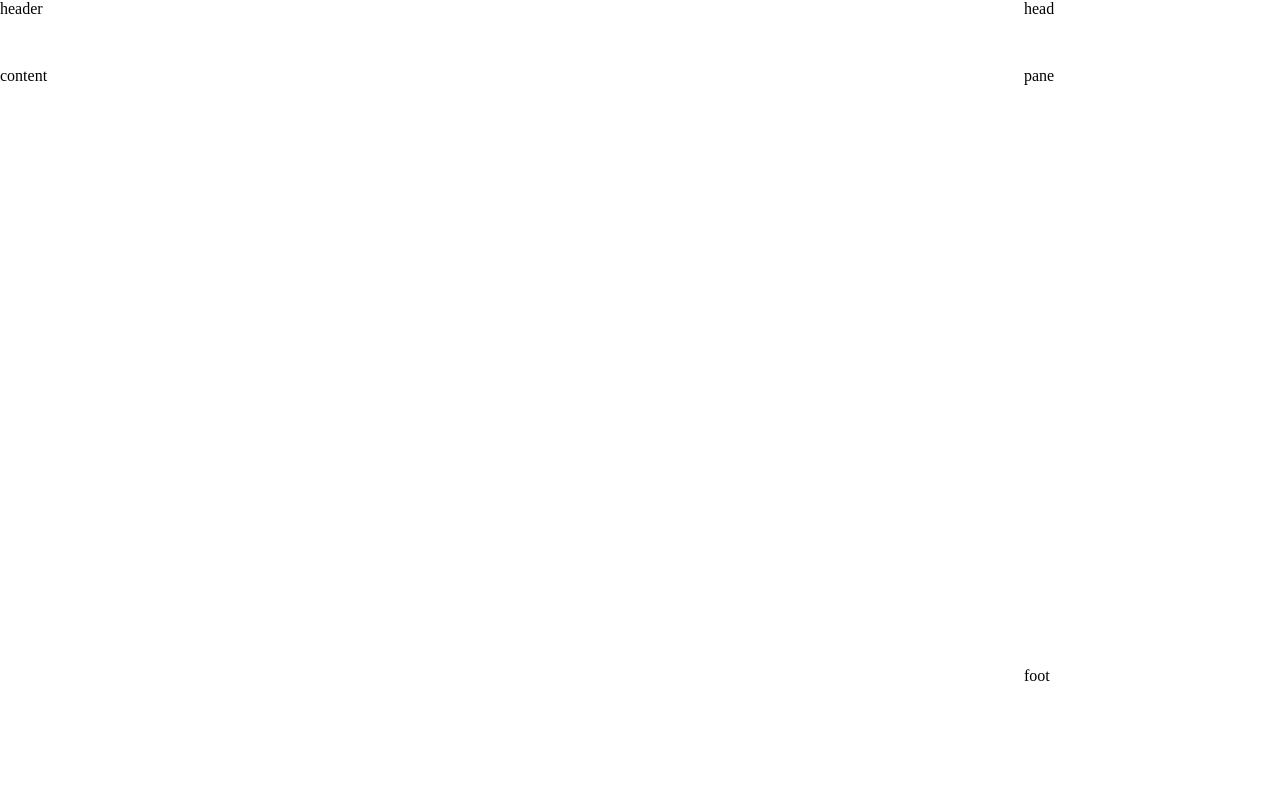
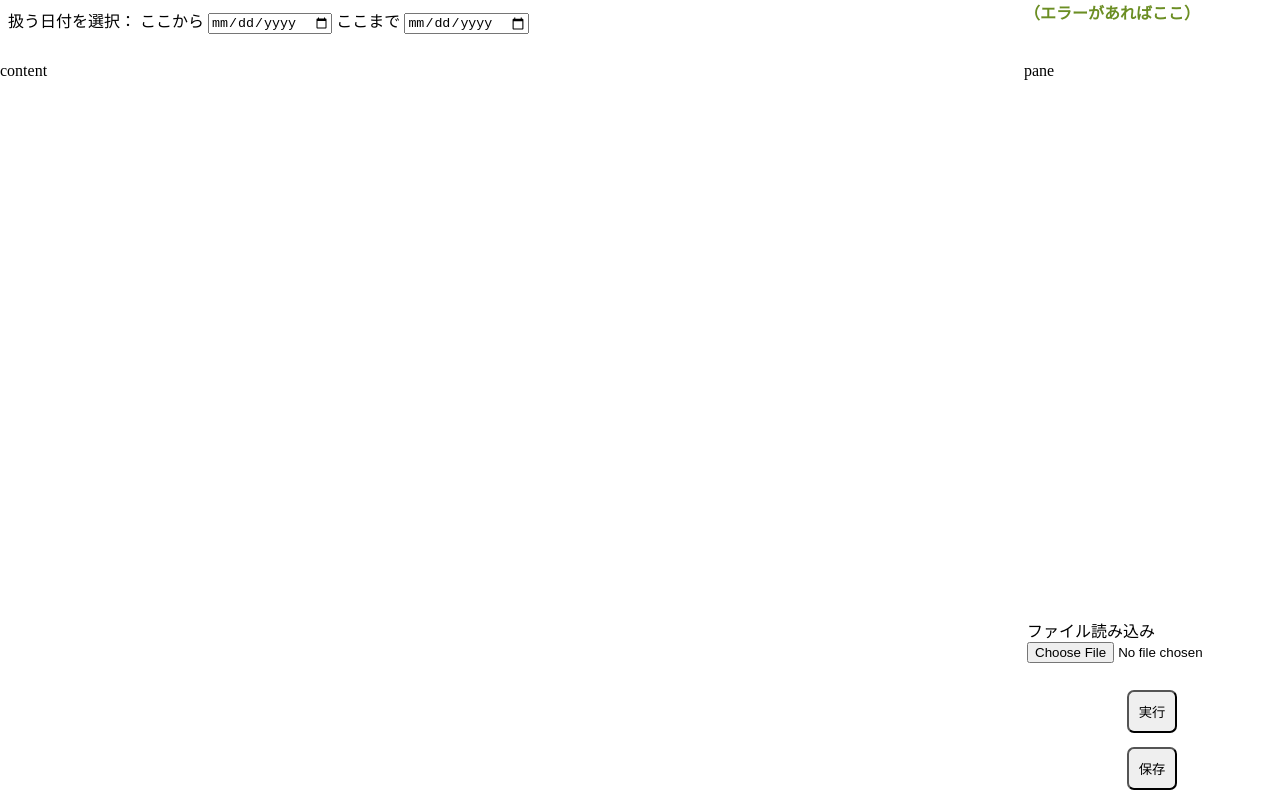
Before and after one commit to lesguillemets/nutritious-guacamole, a website built with webpack: page index.html in a window 1280 px wide. Built offline with nearby package versions, Linux system fonts and the light colour scheme.

Commit message:
basic html structure

```diff
--- a/index.html
+++ b/index.html
@@ -7,11 +7,34 @@
 </head>
 <body>
 	<div class="container">
-		<div class="main-header">header</div>
+		<div class="main-header">
+			<div class="date-selecter-container">
+				扱う日付を選択：
+				<label for="date-start">ここから</label>
+				<input type="date" id="date-start" name="date-start" value="">
+				<label for="date-start">ここまで</label>
+				<input type="date" id="date-start" name="date-start" value="">
+			</div>
+		</div>
 		<div class="main-content">content</div>
-		<div class="right-head">head</div>
+		<div class="right-head">
+			<div class="error-msg" id="error-container">（エラーがあればここ）</div>
+		</div>
 		<div class="right-pane">pane</div>
-		<div class="right-foot">foot</div>
+		<div class="right-foot">
+			<div class="control-buttons">
+				<div id="prev-data-container">
+					<label for="prev-data-file">ファイル読み込み</label>
+					<input type="file" id="prev-data-file" name="prev-data-file" value="">
+				</div>
+				<div id="exec-button-container">
+					<button id="exec-button" class="normal-button">実行</button>
+				</div>
+				<div id="save-button-container">
+					<button id="save-button" class="normal-button">保存</button>
+				</div>
+			</div>
+		</div>
 	</div>
 	<script type="module" src="./js/bundle.js"></script>
 </body>
--- a/main.css
+++ b/main.css
@@ -18,7 +18,7 @@ body,html {
 	align-items: stretch;
 	justify-items: stretch;
 	grid-template-columns: 4fr 1fr;
-	grid-template-rows: 1fr 9fr 2fr;
+	grid-template-rows: 1fr 9fr 3fr;
 	grid-auto-flow: column;
 	grid-template-areas:
 	"main-header  right-head"
@@ -46,3 +46,48 @@ body,html {
 .right-foot {
 	grid-area: right-foot;
 }
+
+.date-selecter-container {
+	margin:0.5em;
+}
+
+.control-buttons {
+	width: 100%;
+	height:100%;
+	padding: 3px;
+	display: grid;
+	align-items: stretch;
+	justify-items: stretch;
+	grid-template-columns: 1fr 1fr 1fr;
+	grid-template-rows: 4em 1fr 1fr;
+	grid-auto-flow: row;
+	grid-template-areas:
+	"cb-load cb-load cb-load"
+	"cb-left cb-centre cb-right"
+	"cb-bl cb-bc cb-br"
+}
+
+#prev-data-container {
+	grid-area: cb-load;
+}
+
+.normal-button {
+	border-radius: 7px;
+	padding:10px;
+}
+
+#save-button-container {
+	grid-area: cb-bc;
+	justify-self: center;
+	align-self: center;
+}
+
+#exec-button-container {
+	grid-area: cb-centre;
+	justify-self: center;
+	align-self: center;
+}
+.error-msg {
+	color: OliveDrab;
+	font-weight: bold;
+}
```
